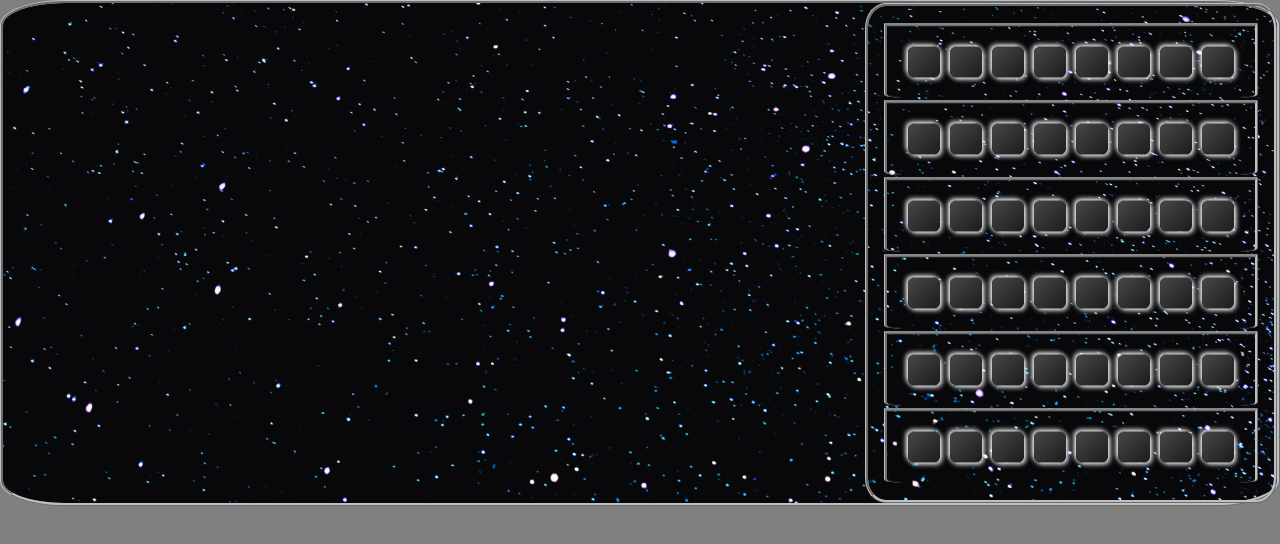
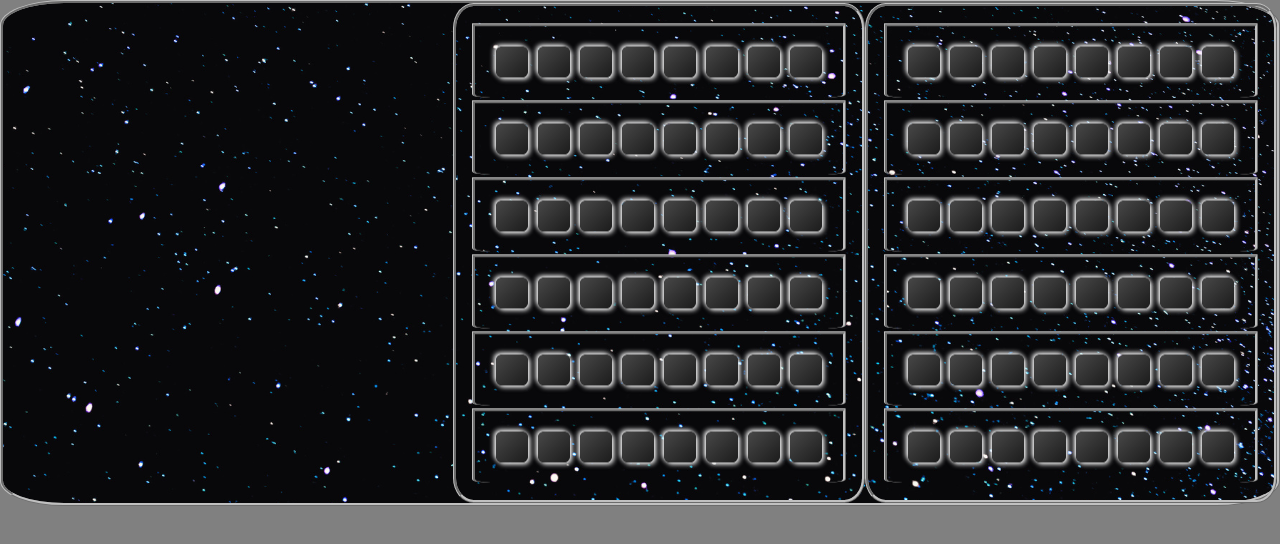
Before and after one commit to LandoMeowrissian/synapse-brainbeat, a React (Create React App) app: page / in a window 1280 px wide. Shown: the top 544 px of the page. Built offline with nearby package versions, Linux system fonts and the light colour scheme.

Commit message:
two grids!

```diff
--- a/src/App.js
+++ b/src/App.js
@@ -1,13 +1,13 @@
 import "./App.scss";
 // import * as Tone from "tone";
 // import Header from "./components/Header/Header";
-// import DrumGrid from "./components/Drums/DrumGrid";
+import DrumGrid from "./components/Drums/DrumGrid";
 import SynthGrid from "./components/Synth/SynthGrid";
 function App() {
   return (
     <div className="App">
       {/* <Header /> */}
-      {/* <DrumGrid /> */}
+      <DrumGrid />
      <SynthGrid/>
     </div>
   );
```
